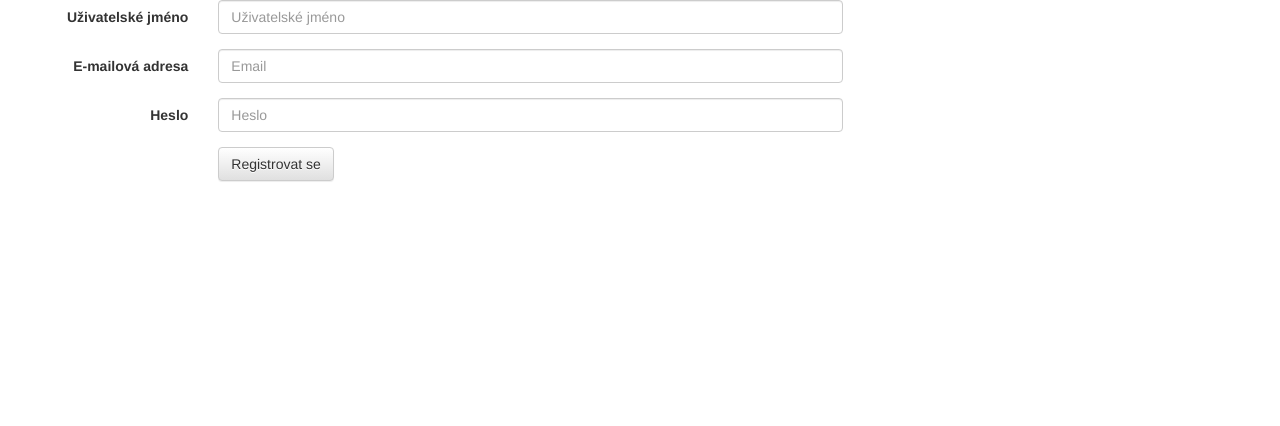
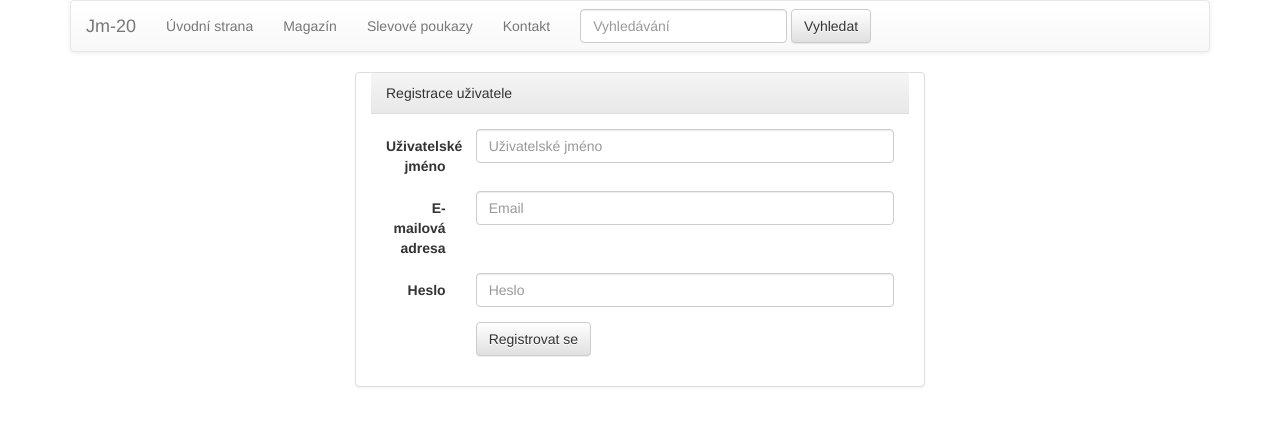
Before and after one commit to Prroky/E-shop, a plain HTML site: page reg_form.html in a window 1280 px wide. Drawn offline with Linux system fonts and the light colour scheme.

Commit message:
Modified registration

```diff
--- a/reg_form.html
+++ b/reg_form.html
@@ -13,22 +13,56 @@
     <link type="text/css" href="css/bootstrap-theme.css" hreflang="cs" rel="stylesheet">
   </head>
   <body>
+    <div id="header" class="container">
+      <nav class="navbar navbar-default">
+        <div class="container-fluid">
+          <div class="navbar-header">
+            <button type="button" class="navbar-toggle collapsed" data-toggle="collapse" data-target="#bs-example-navbar-collapse-1" aria-expanded="false">
+            <span class="sr-only">Toggle navigation</span>
+            <span class="icon-bar"></span>
+            <span class="icon-bar"></span>
+            <span class="icon-bar"></span>
+            </button>
+            <a class="navbar-brand" href="#">Jm-20</a>
+          </div>
+          <div class="collapse navbar-collapse" id="bs-example-navbar-collapse-1">
+            <ul class="nav navbar-nav">
+              <li><a href="#">Úvodní strana</a></li>
+              <li><a href="#">Magazín</a></li>
+              <li><a href="#">Slevové poukazy</a></li>
+              <li><a href="#">Kontakt</a></li>
+            </ul>
+            <form class="navbar-form navbar-left">
+              <div class="form-group">
+                <input type="text" class="form-control" placeholder="Vyhledávání">
+              </div>
+              <button type="submit" class="btn btn-default">Vyhledat</button>
+            </form>
+          </div>
+        </div>
+      </nav>
+    </div>
+
+    <div id="content" class="container">
+      <div class="panel panel-default col-md-6 col-md-offset-3">
+        <div class="panel-heading ">Registrace uživatele</div>
+        <div class="panel-body">
           <form method="post" class="form-horizontal">
               <div class="form-group">
                 <label for="inputEmail3" class="col-sm-2 control-label">Uživatelské jméno</label>
-        <div class="col-md-6">
+                <div class="col-md-10">
                   <input type="text" required="required" class="form-control" id="inputID" placeholder="Uživatelské jméno">
                 </div>
               </div>
               <div class="form-group">
                 <label for="inputEmail3" class="col-sm-2 control-label">E-mailová adresa</label>
-        <div class="col-md-6">
+                <div class="col-md-10">
                   <input type="email" required="required" class="form-control" id="inputEmail3" placeholder="Email">
                 </div>
               </div>
               <div class="form-group">
                 <label for="inputPassword3" class="col-sm-2 control-label">Heslo</label>
-        <div class="col-md-6">
+                <div class="col-md-10">
                   <input type="password" required="required" class="form-control" id="inputPassword3" placeholder="Heslo">
                 </div>
               </div>
@@ -38,6 +72,8 @@
                 </div>
               </div>
           </form>
-
+        </div>
+      </div>
+    </div>
   </body>
 </html>
```
Lines whose indentation alone changed are shown as unchanged.
